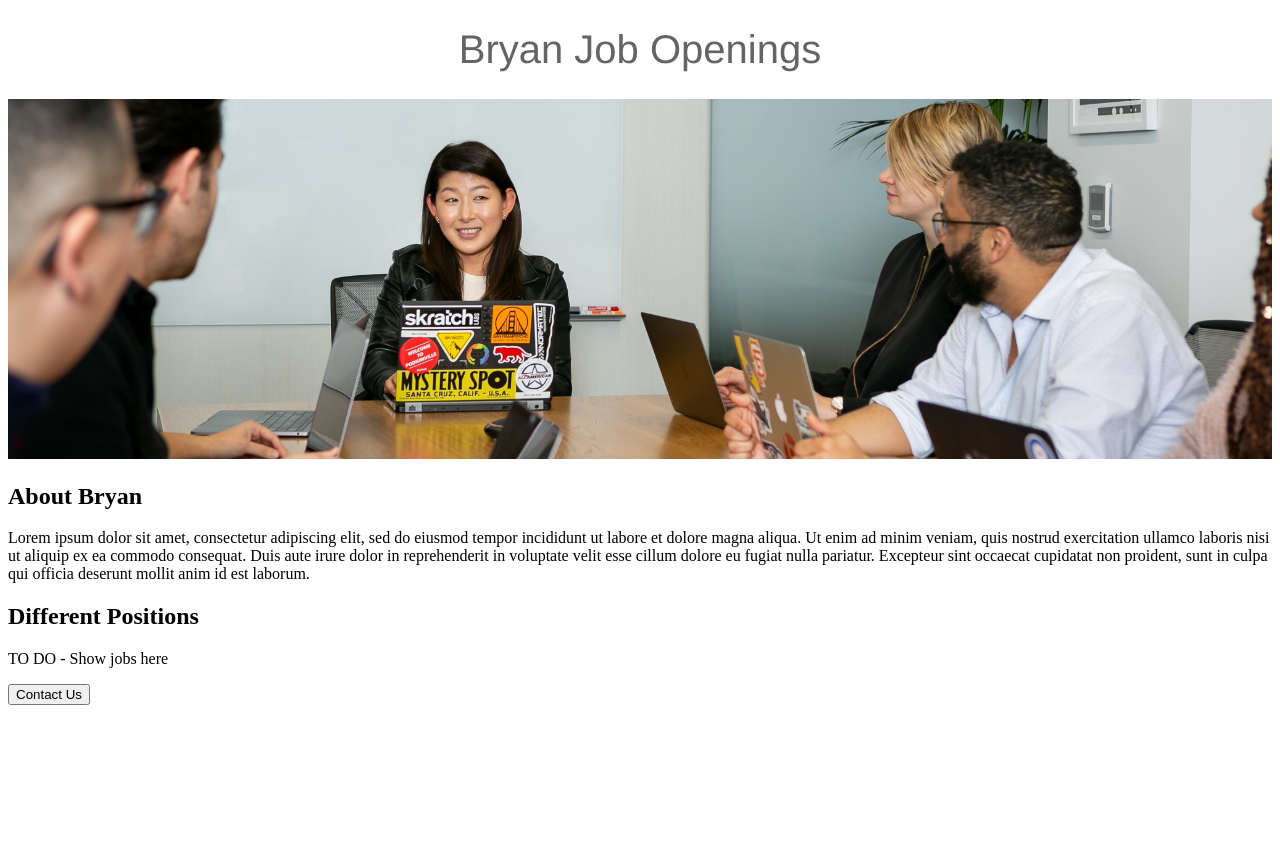
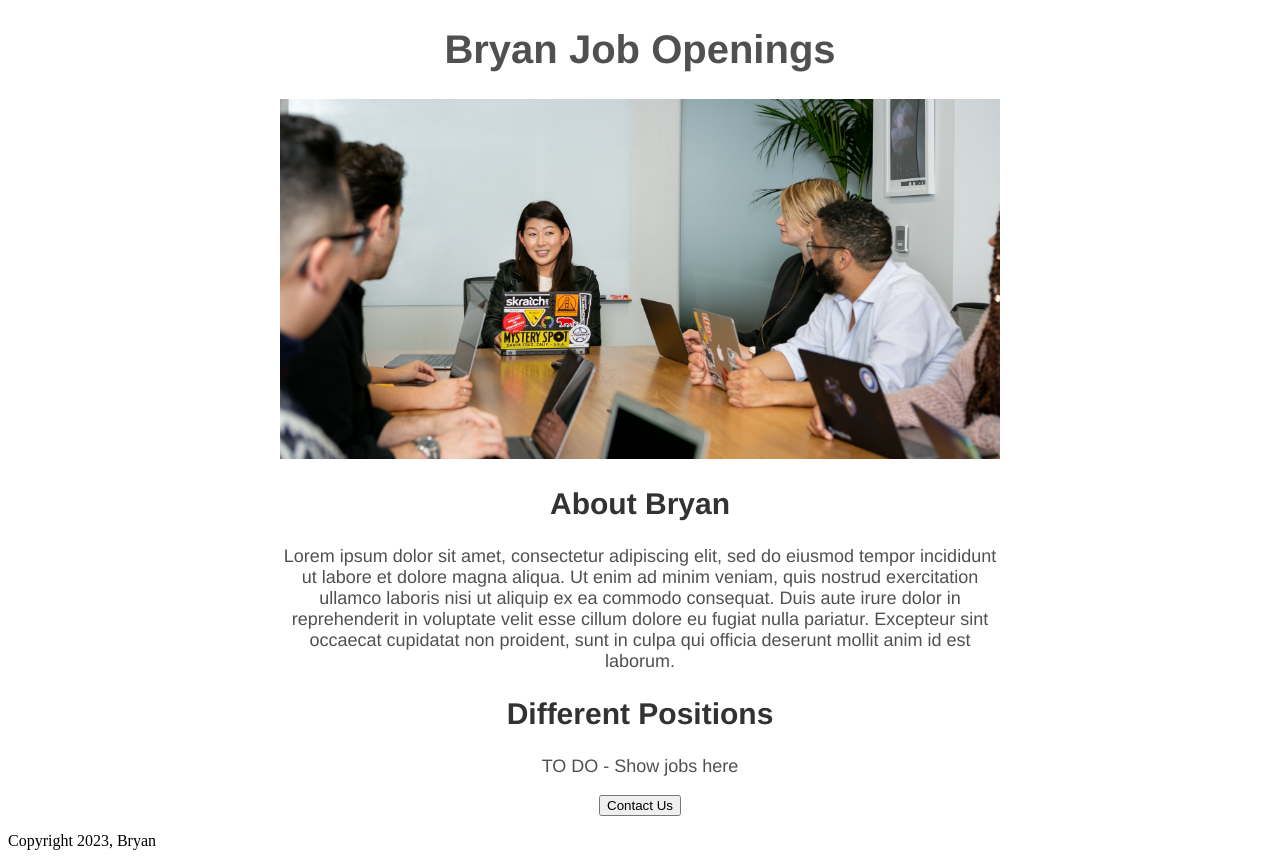
Before and after one commit to deeothenteecation/deeothen-careers-website, a Flask app: page / in a window 1280 px wide. Before the commit the page ends 705 px from the top, so only its background shows below. Run offline with Flask 3, Linux system fonts and the light colour scheme.

Commit message:
added css style

```diff
--- a/templates/home.html
+++ b/templates/home.html
@@ -6,8 +6,8 @@
       h1 {
         font-size: 40px;
         font-family: Helvetica;
-        font-weight: normal;
-        color: rgb(100, 100, 100);
+        font-weight: bold;
+        color: rgb(80, 80, 80);
         text-align: center;
       }
 
@@ -16,17 +16,41 @@
         height: 360px;
         object-fit: cover;
       }
+
+      h2 {
+        font-family: Helvetica;
+        font-size: 30px;
+        color: rgb(50, 50, 50);
+        text-align: center;
+      }
+
+      .bodytext {
+        font-family: Helvetica;
+        font-size: 18px;
+        color: rgb(80, 80, 80);
+        text-align: center;
+      }
+
+      #container {
+        max-width: 720px;
+        margin: 0 auto;
+      }
     </style>
   </head>
   <body>
+    <div id="container">
     <h1>Bryan Job Openings</h1>
     <img id="banner" src = "https://deeothen-careers-website--deeothenteecati.repl.co/static/banner.jpg" >
       <h2>About Bryan</h2>
-      <p>
+      <p class="bodytext">
         Lorem ipsum dolor sit amet, consectetur adipiscing elit, sed do eiusmod tempor incididunt ut labore et dolore magna aliqua. Ut enim ad minim veniam, quis nostrud exercitation ullamco laboris nisi ut aliquip ex ea commodo consequat. Duis aute irure dolor in reprehenderit in voluptate velit esse cillum dolore eu fugiat nulla pariatur. Excepteur sint occaecat cupidatat non proident, sunt in culpa qui officia deserunt mollit anim id est laborum.
       </p>
       <h2>Different Positions</h2>
-      <p>TO DO - Show jobs here</p>
+      <p class="bodytext">TO DO - Show jobs here</p>
+      <div style="text-align:center">
       <button>Contact Us</button>
+      </div>
+    </div>
+      <p>Copyright 2023, Bryan</p2>
   </body>
 </html>
```
